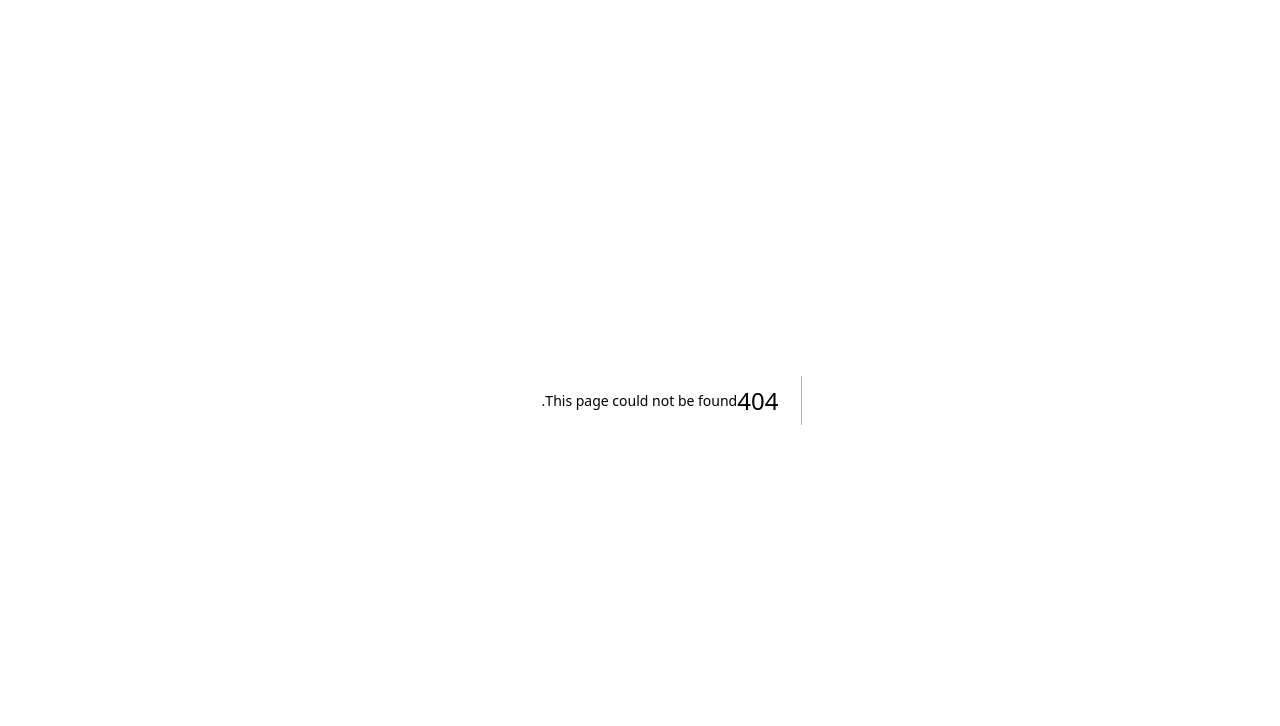
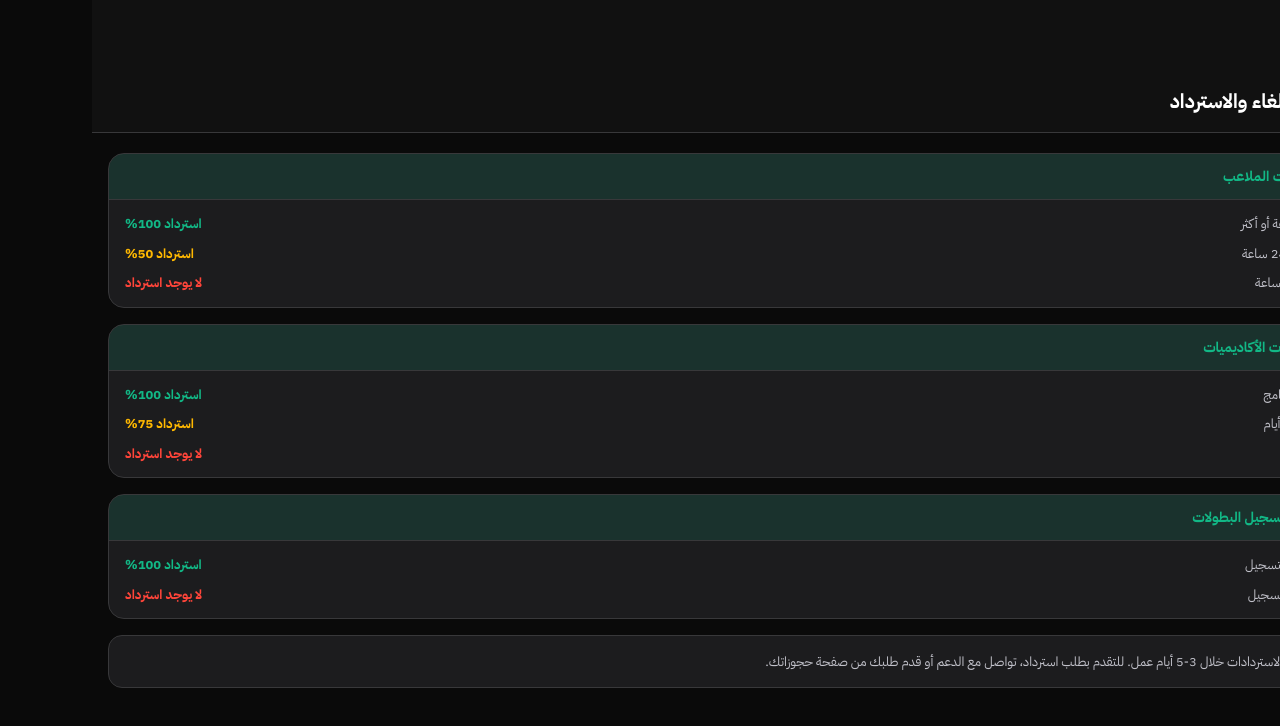
Before and after one commit to aallii886688-art/malaebnaa_xd, a Next.js app: page /refund-policy in a window 1280 px wide. Before the commit this address had no page. Shown: the top 726 px of the page. Built offline with nearby package versions, Linux system fonts and the light colour scheme.

Commit message:
chore: push missing pages

```diff
--- /dev/null
+++ b/src/app/refund-policy/page.tsx
@@ -0,0 +1,73 @@
+import Link from 'next/link'
+
+export default function RefundPolicyPage() {
+  return (
+    <div style={{ minHeight: '100svh', background: 'var(--bg)', paddingBottom: 40 }}>
+      <header style={{ background: 'var(--bg2)', padding: '52px 16px 16px', borderBottom: '1px solid var(--border)' }}>
+        <Link href="/help" style={{ fontSize: 20, color: 'var(--text)', display: 'block', marginBottom: 4 }}>←</Link>
+        <h1 style={{ fontSize: 20, fontWeight: 700, color: 'var(--text)', margin: 0 }}>سياسة الإلغاء والاسترداد</h1>
+      </header>
+      <div style={{ padding: '20px 16px', display: 'flex', flexDirection: 'column', gap: 16 }}>
+
+        <div style={{ background: 'var(--card)', border: '1px solid var(--border)', borderRadius: 16, overflow: 'hidden' }}>
+          <div style={{ background: 'var(--primary-dim)', padding: '12px 16px', borderBottom: '1px solid var(--border)' }}>
+            <p style={{ fontSize: 14, fontWeight: 700, color: 'var(--primary)', margin: 0 }}>⚽ حجوزات الملاعب</p>
+          </div>
+          <div style={{ padding: '14px 16px', display: 'flex', flexDirection: 'column', gap: 10 }}>
+            {[
+              { when: 'قبل 24 ساعة أو أكثر', refund: 'استرداد 100%' },
+              { when: 'من 12 إلى 24 ساعة', refund: 'استرداد 50%' },
+              { when: 'أقل من 12 ساعة', refund: 'لا يوجد استرداد' },
+            ].map((r) => (
+              <div key={r.when} style={{ display: 'flex', justifyContent: 'space-between', fontSize: 13 }}>
+                <span style={{ color: 'var(--text2)' }}>{r.when}</span>
+                <span style={{ fontWeight: 700, color: r.refund.includes('100') ? 'var(--primary)' : r.refund.includes('50') ? 'var(--gold)' : 'var(--danger)' }}>{r.refund}</span>
+              </div>
+            ))}
+          </div>
+        </div>
+
+        <div style={{ background: 'var(--card)', border: '1px solid var(--border)', borderRadius: 16, overflow: 'hidden' }}>
+          <div style={{ background: 'var(--primary-dim)', padding: '12px 16px', borderBottom: '1px solid var(--border)' }}>
+            <p style={{ fontSize: 14, fontWeight: 700, color: 'var(--primary)', margin: 0 }}>🏅 اشتراكات الأكاديميات</p>
+          </div>
+          <div style={{ padding: '14px 16px', display: 'flex', flexDirection: 'column', gap: 10 }}>
+            {[
+              { when: 'قبل بدء البرنامج', refund: 'استرداد 100%' },
+              { when: 'خلال أول 7 أيام', refund: 'استرداد 75%' },
+              { when: 'بعد 7 أيام', refund: 'لا يوجد استرداد' },
+            ].map((r) => (
+              <div key={r.when} style={{ display: 'flex', justifyContent: 'space-between', fontSize: 13 }}>
+                <span style={{ color: 'var(--text2)' }}>{r.when}</span>
+                <span style={{ fontWeight: 700, color: r.refund.includes('100') ? 'var(--primary)' : r.refund.includes('75') ? 'var(--gold)' : 'var(--danger)' }}>{r.refund}</span>
+              </div>
+            ))}
+          </div>
+        </div>
+
+        <div style={{ background: 'var(--card)', border: '1px solid var(--border)', borderRadius: 16, overflow: 'hidden' }}>
+          <div style={{ background: 'var(--primary-dim)', padding: '12px 16px', borderBottom: '1px solid var(--border)' }}>
+            <p style={{ fontSize: 14, fontWeight: 700, color: 'var(--primary)', margin: 0 }}>🏆 رسوم تسجيل البطولات</p>
+          </div>
+          <div style={{ padding: '14px 16px', display: 'flex', flexDirection: 'column', gap: 10 }}>
+            {[
+              { when: 'قبل إغلاق التسجيل', refund: 'استرداد 100%' },
+              { when: 'بعد إغلاق التسجيل', refund: 'لا يوجد استرداد' },
+            ].map((r) => (
+              <div key={r.when} style={{ display: 'flex', justifyContent: 'space-between', fontSize: 13 }}>
+                <span style={{ color: 'var(--text2)' }}>{r.when}</span>
+                <span style={{ fontWeight: 700, color: r.refund.includes('100') ? 'var(--primary)' : 'var(--danger)' }}>{r.refund}</span>
+              </div>
+            ))}
+          </div>
+        </div>
+
+        <div style={{ background: 'var(--card)', border: '1px solid var(--border)', borderRadius: 14, padding: '14px 16px' }}>
+          <p style={{ fontSize: 13, color: 'var(--text2)', lineHeight: 1.8, margin: 0 }}>
+            يتم معالجة الاستردادات خلال 3-5 أيام عمل. للتقدم بطلب استرداد، تواصل مع الدعم أو قدم طلبك من صفحة حجوزاتك.
+          </p>
+        </div>
+      </div>
+    </div>
+  )
+}
```
